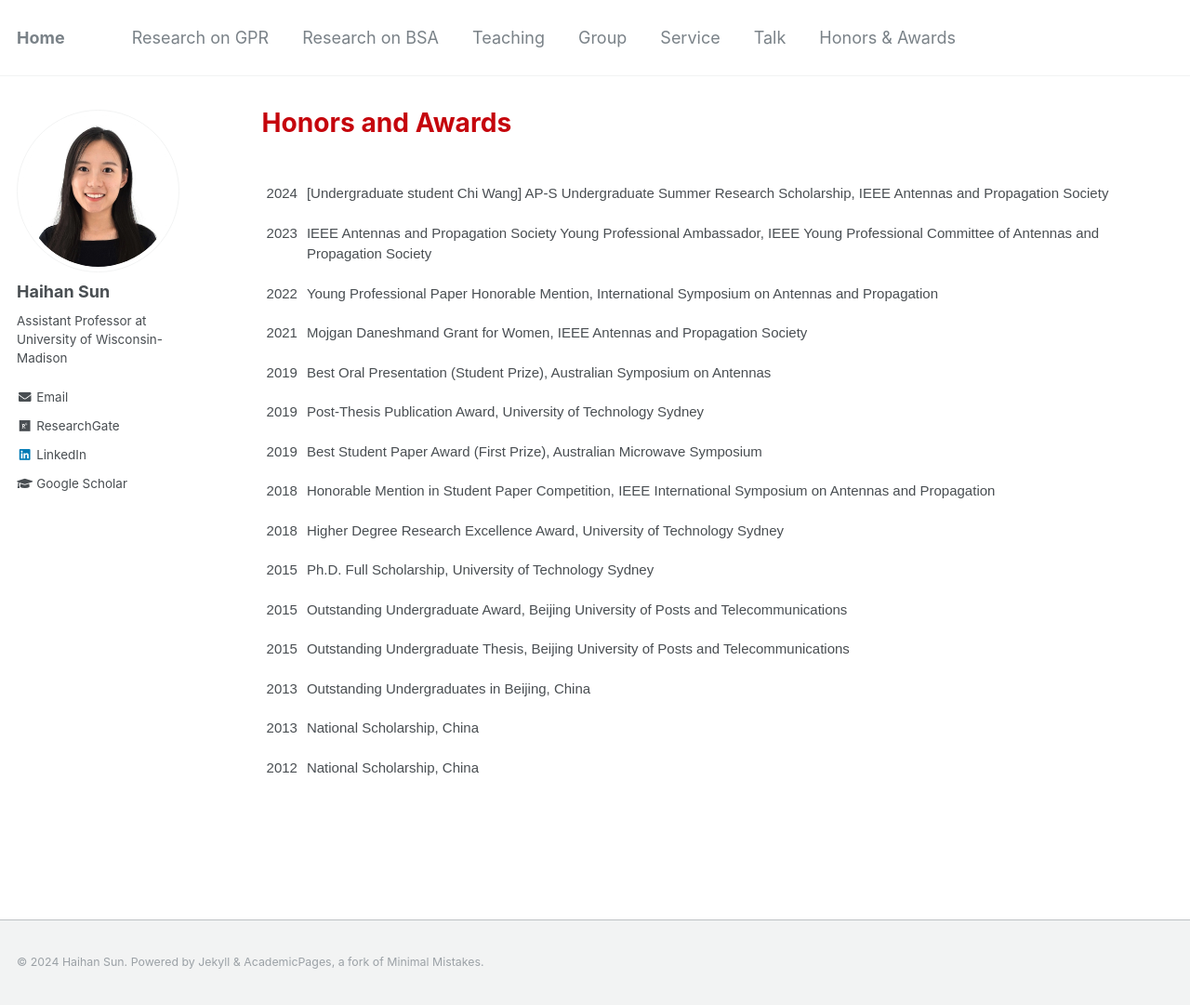
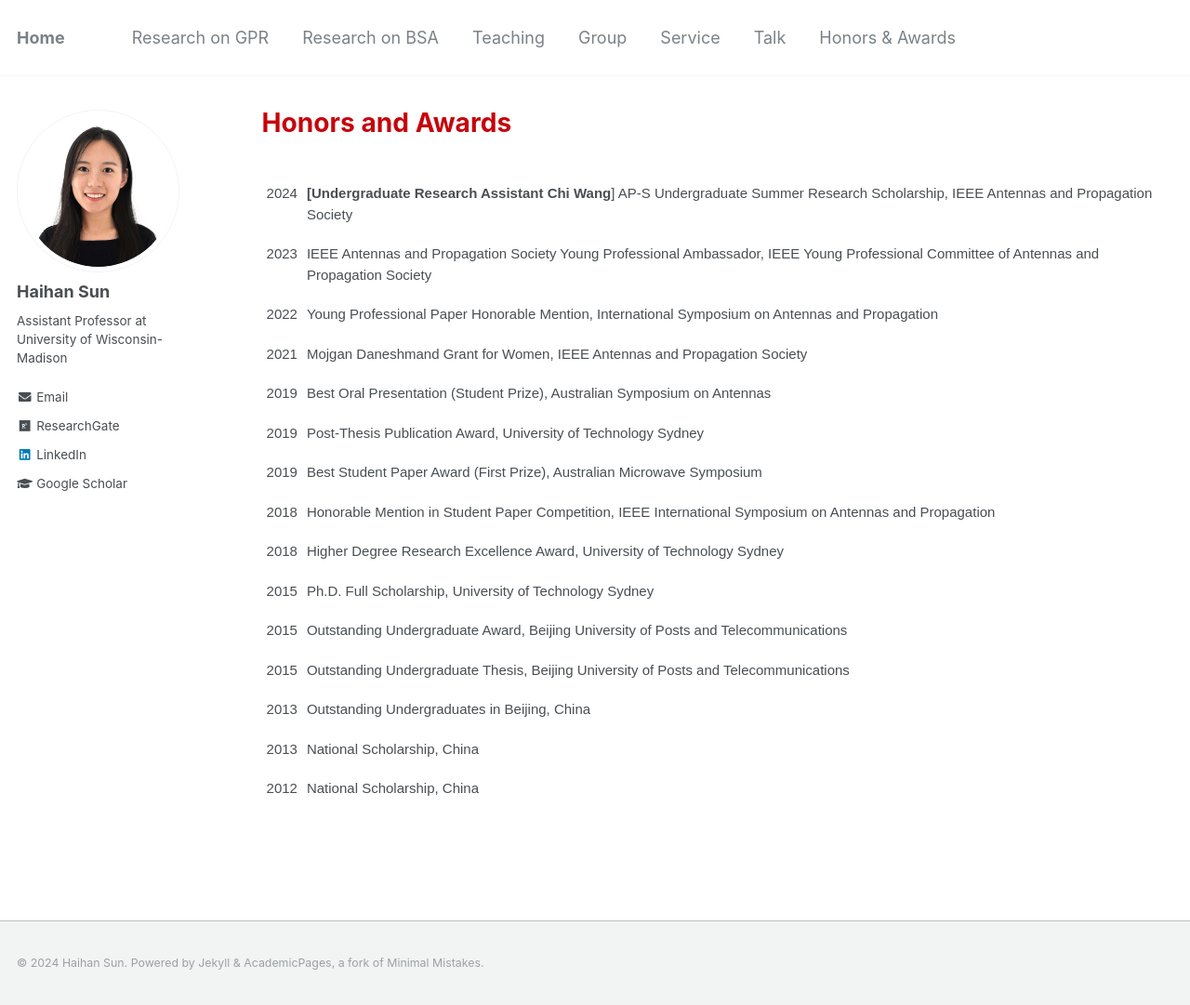
Before and after one commit to Haihan-Sun/Haihan-Sun.github.io, a Jekyll site: the page built from _pages/awards.html, in a window 1280 px wide and 1081 px high. Shown: the whole window at 93% size. Built offline with Jekyll 4.4.1, drawn with Linux system fonts in a browser that asks for light colours.

Commit message:
Update awards.html

```diff
--- a/_pages/awards.html
+++ b/_pages/awards.html
@@ -20,7 +20,7 @@ author_profile: true
 
     <tr>
     <td class="tg-ko0z">2024</td>
-    <td class="tg-ko0z">[Undergraduate student Chi Wang] AP-S Undergraduate Summer Research Scholarship, IEEE Antennas and Propagation Society <br>
+    <td class="tg-ko0z"><b>[Undergraduate Research Assistant Chi Wang</b>] AP-S Undergraduate Summer Research Scholarship, IEEE Antennas and Propagation Society <br>
 </td>
   </tr>
 
```
